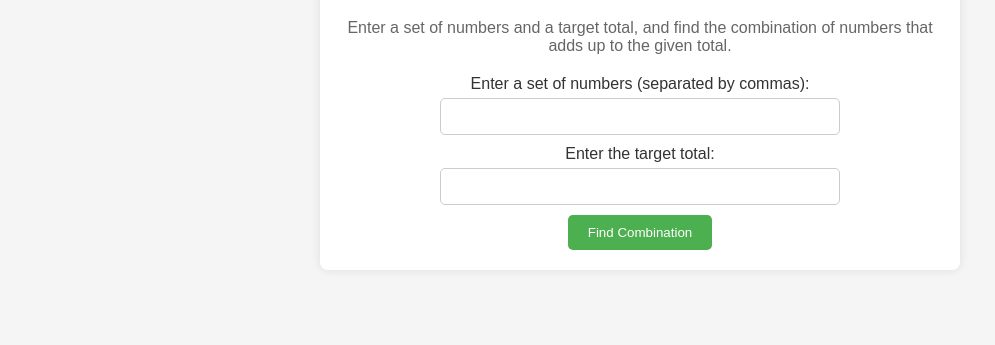
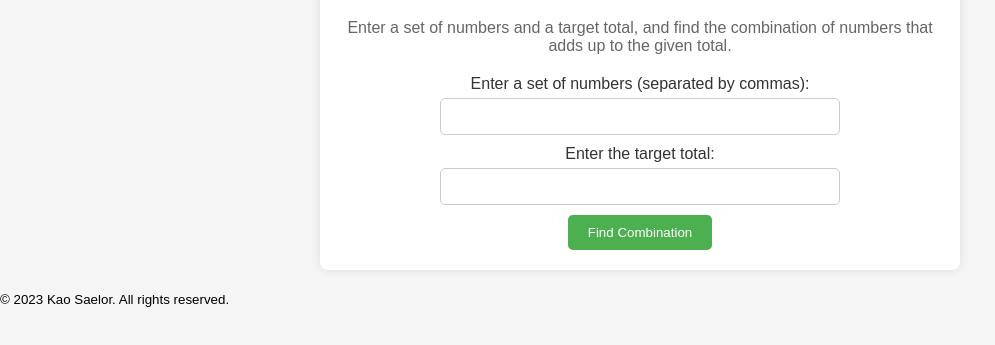
Before and after one commit to CodingKao/subsetTotal, a plain HTML site: page index.html in a window 1280 px wide. Shown: the part 101-446 px from the top of the page, without its empty margins (0-995 px from the left). Drawn offline with Linux system fonts and the light colour scheme.

Commit message:
added footer

```diff
--- a/index.html
+++ b/index.html
@@ -108,4 +108,11 @@
   <!-- JavaScript for Interaction -->
   <script src="App.js"></script>
 </body>
+
+<footer>
+  <div className="footer__copyright">
+    <small>&copy; 2023 Kao Saelor. All rights reserved.</small>
+  </div>
+</footer>
+
 </html>
```
